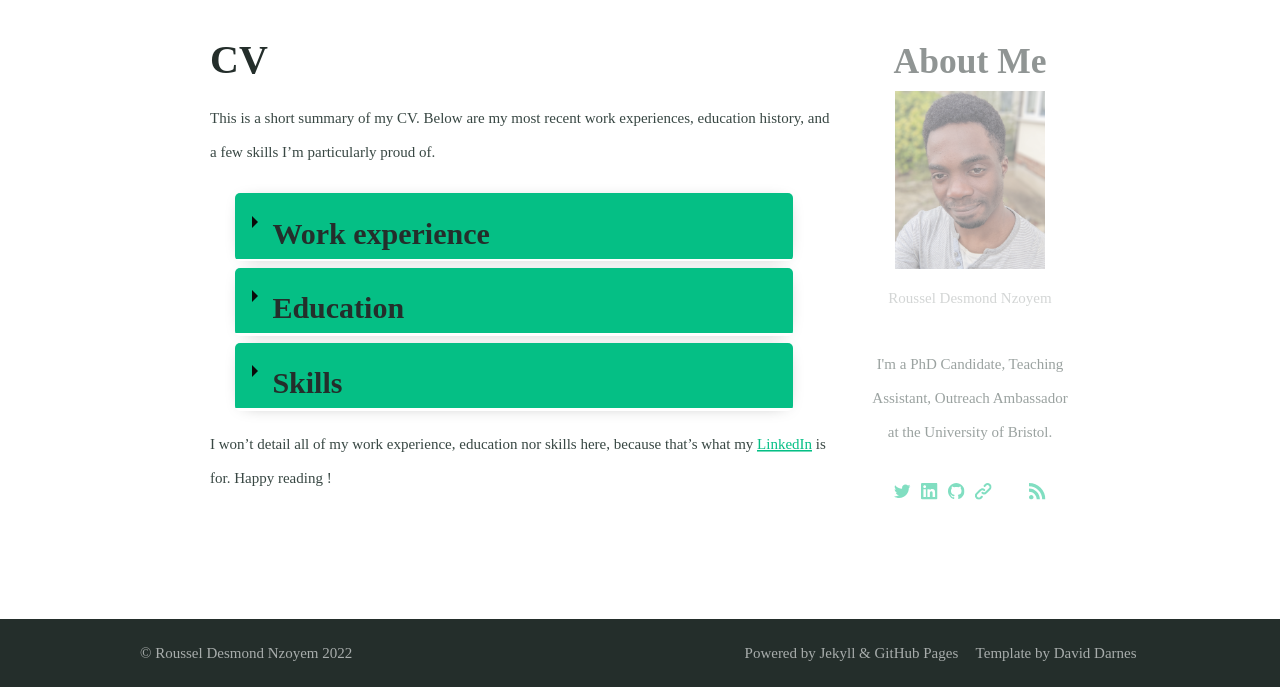
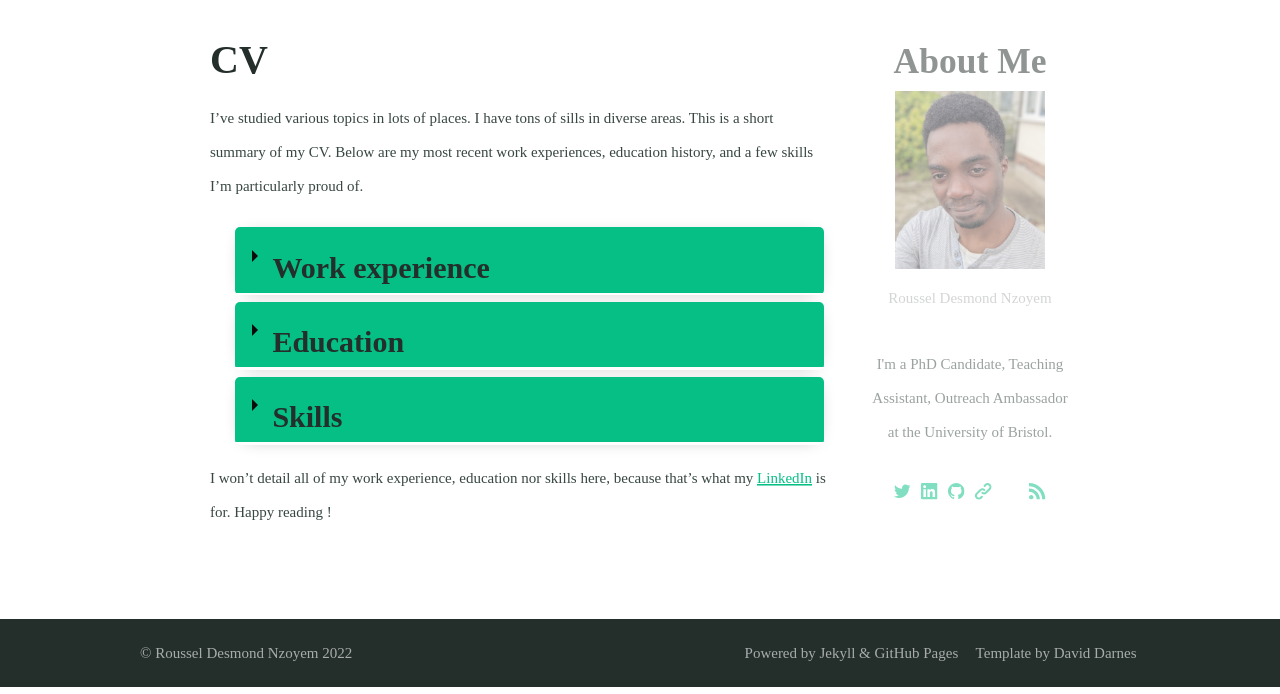
Before and after one commit to ddrous/desmond-rn.github.io, a Jekyll site: the page built from resume.md, in a window 1280 px wide, cut to the strip 206-900 px from the top of the page. Built offline with Jekyll 4.4.1, drawn with Linux system fonts in a browser that asks for light colours.

Commit message:
New content for resume

```diff
--- a/_sass/_theme.scss
+++ b/_sass/_theme.scss
@@ -27,7 +27,7 @@
 // }
 
 details {
-  width: 90%;
+  width: 95%;
   margin: 0 auto ;
   margin-bottom: .4rem;
   margin-left: 25px;
--- a/resume.md
+++ b/resume.md
@@ -7,6 +7,7 @@ excerpt: "Work experience and education so far."
 aside: true
 ---
 
+I've studied various topics in lots of places. I have tons of sills in diverse areas.
 This is a short summary of my CV. Below are my most recent work experiences, education history, and a few skills I'm particularly proud of.
 
 {% capture details %}
```
Also changed, not shown: other parts of resume.md (+0 -2 lines).
